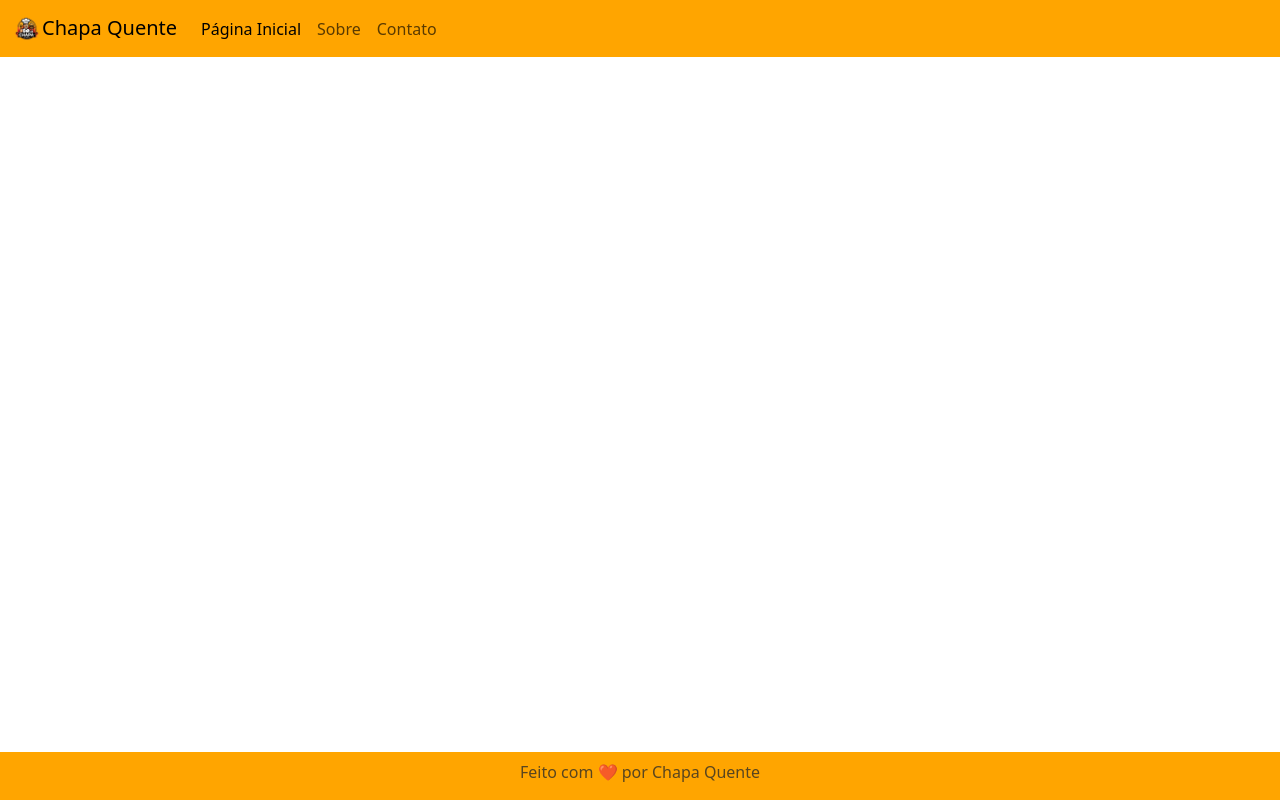
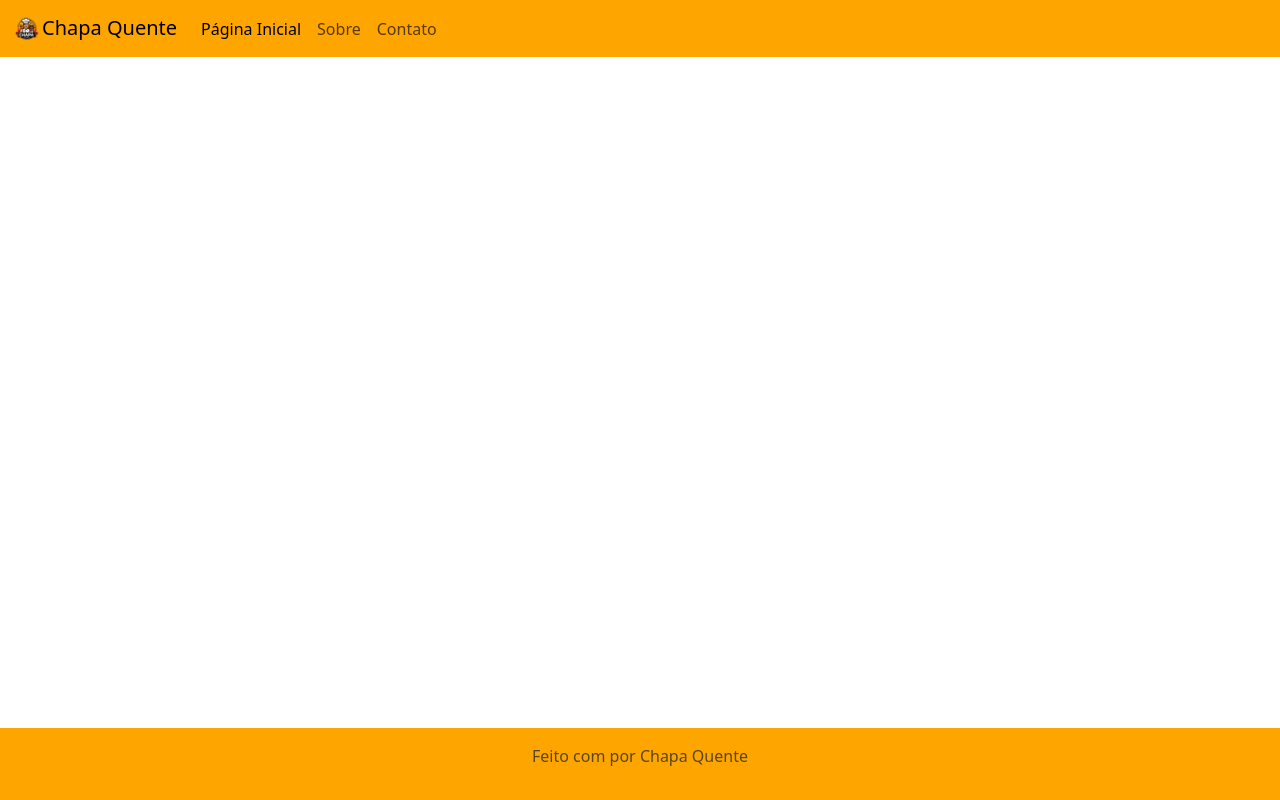
Before and after one commit to dsm-cefet-rj/ti-2024-1-grupo-5-1, a React (Vite) app in the folder frontend/chapa-quente/: page / in a window 1280 px wide. Built offline with nearby package versions, Linux system fonts and the light colour scheme; data requests are answered from the project's data file.

Commit message:
package lock

```diff
--- a/frontend/chapa-quente/package.json
+++ b/frontend/chapa-quente/package.json
@@ -16,6 +16,8 @@
     "bootstrap-icons": "^1.11.3",
     "json-server": "^0.17.4",
     "react": "^18.2.0",
+    "react-bootstrap": "^2.10.2",
+    "react-bootstrap-icons": "^1.11.3",
     "react-dom": "^18.2.0",
     "react-redux": "^9.1.0",
     "react-router-dom": "^6.22.3"
--- a/frontend/chapa-quente/src/components/Footer/index.jsx
+++ b/frontend/chapa-quente/src/components/Footer/index.jsx
@@ -4,8 +4,8 @@ import './footer.css';
 function Footer() {
   return (
     <>
-      <footer className="d-flex flex-wrap justify-content-center align-items-center pt-2 fixed-bottom">
-        <p className="text-center text-body-secondary">Feito com ❤️ por Chapa Quente</p>
+      <footer className="footer mt-auto py-3 d-flex flex-wrap justify-content-center align-items-center">
+        <p className="text-center text-body-secondary">Feito com  por Chapa Quente</p>
       </footer>
     </>
   )
--- a/frontend/chapa-quente/src/components/Pedido/index.jsx
+++ b/frontend/chapa-quente/src/components/Pedido/index.jsx
@@ -8,10 +8,14 @@ import Container from "react-bootstrap/Container";
 import Row from "react-bootstrap/Row";
 import Col from "react-bootstrap/Col";
 import { Link } from 'react-router-dom/';
+import { useSelector } from "react-redux";
 
-const TabelaPedidos = ({ pedidos }) => {
 
-    const [exibirCaixaDeTexto, setExibirCaixaDeTexto] = useState(false);
+const Pedidos = () => {
+
+  const pedidos = useSelector(state => state.carrinho.itens)
+
+  const [exibirCaixaDeTexto, setExibirCaixaDeTexto] = useState(false);
   const [quantidadeTroco, setQuantidadeTroco] = useState('');
   const [quantidades, setQuantidades] = useState({});
 
@@ -73,7 +77,7 @@ const handleRemoveQuantity = (id) => {
   return (
     <div>
     <p>Checkout de Pedidos</p>
-    <Table striped bordered hover className='tabela'>
+    <Table striped bordered hover variant='dark' className='tabela'>
       <thead>
         <tr>
           <th>ID Produto</th>
@@ -107,9 +111,9 @@ const handleRemoveQuantity = (id) => {
                     ))}
       </tbody>
     </Table>
-            <p>Total: R$ {calcularPrecoTotal()}</p>
+            <p className='precoTotal'>Total: R$ {calcularPrecoTotal()}</p>
     <div className='formaPagamento'>
-    <h2>Forma de Pagamento</h2>
+    <h2 className='textoPagamento'>Forma de Pagamento</h2>
             <form action="#"/>
                 <label for="opcao1"/>
                 <input type="radio" id="opcao1" name="formaDePagamento" value="Pix" onChange={handleChangeFormaPagamento}/>
@@ -149,4 +153,4 @@ const handleRemoveQuantity = (id) => {
   );
 }
 
-export default TabelaPedidos;
+export default Pedidos;
--- a/frontend/chapa-quente/src/components/Pedido/pedido.css
+++ b/frontend/chapa-quente/src/components/Pedido/pedido.css
@@ -6,16 +6,16 @@
    margin-top: 70px;
 }
 
-p {
-    color: white;
+.precoTotal {
+    color: black;
     width: fit-content;
    height: fit-content;
    margin-left: auto;
    margin-right: auto;
 }
 
-h2, .formaPagamento {
-    color: white;
+.textoPagamento, .formaPagamento {
+    color: black;
 }
 
 .button-container {
```
Also changed, not shown: 1 other file (tests, documents, lock files or other folders).
